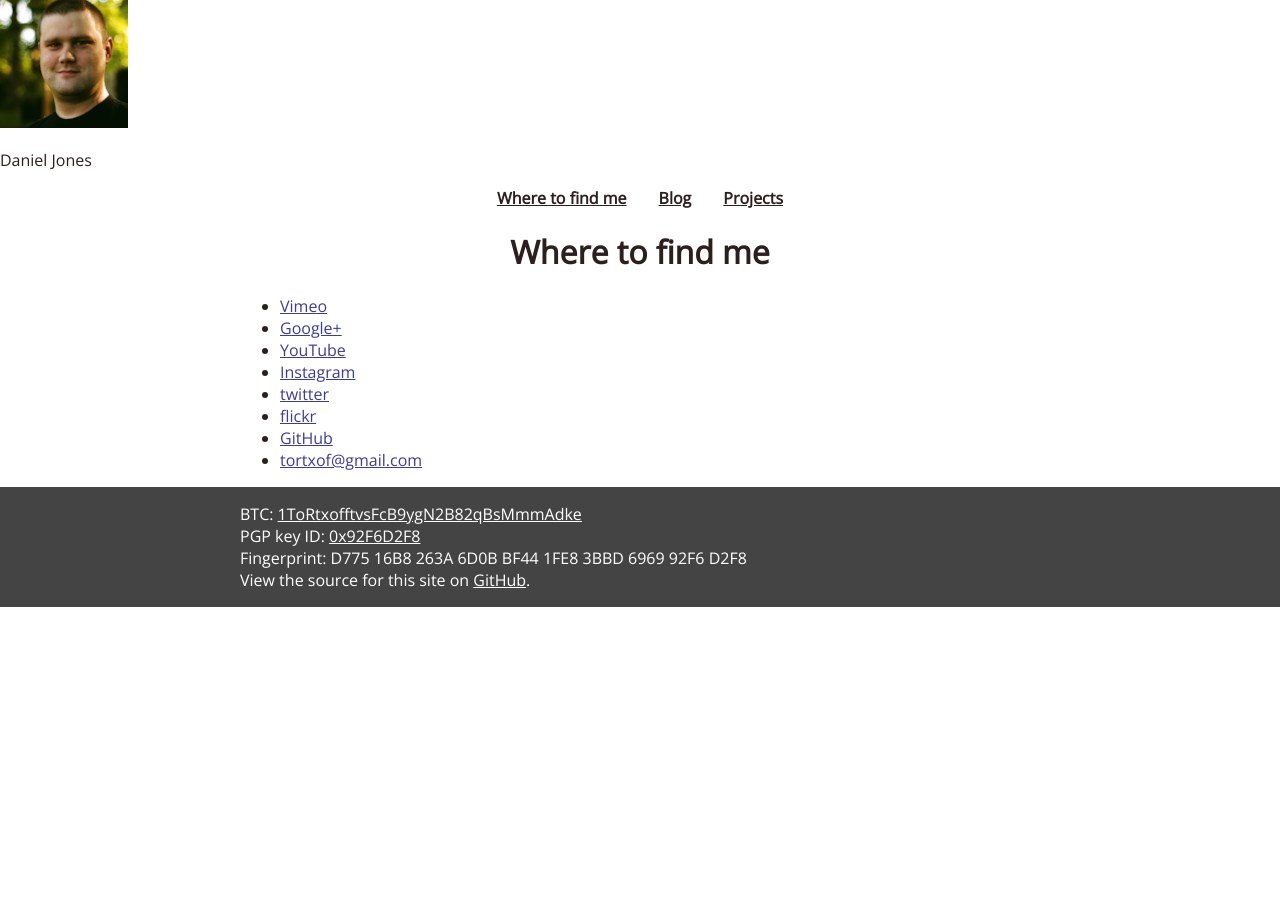
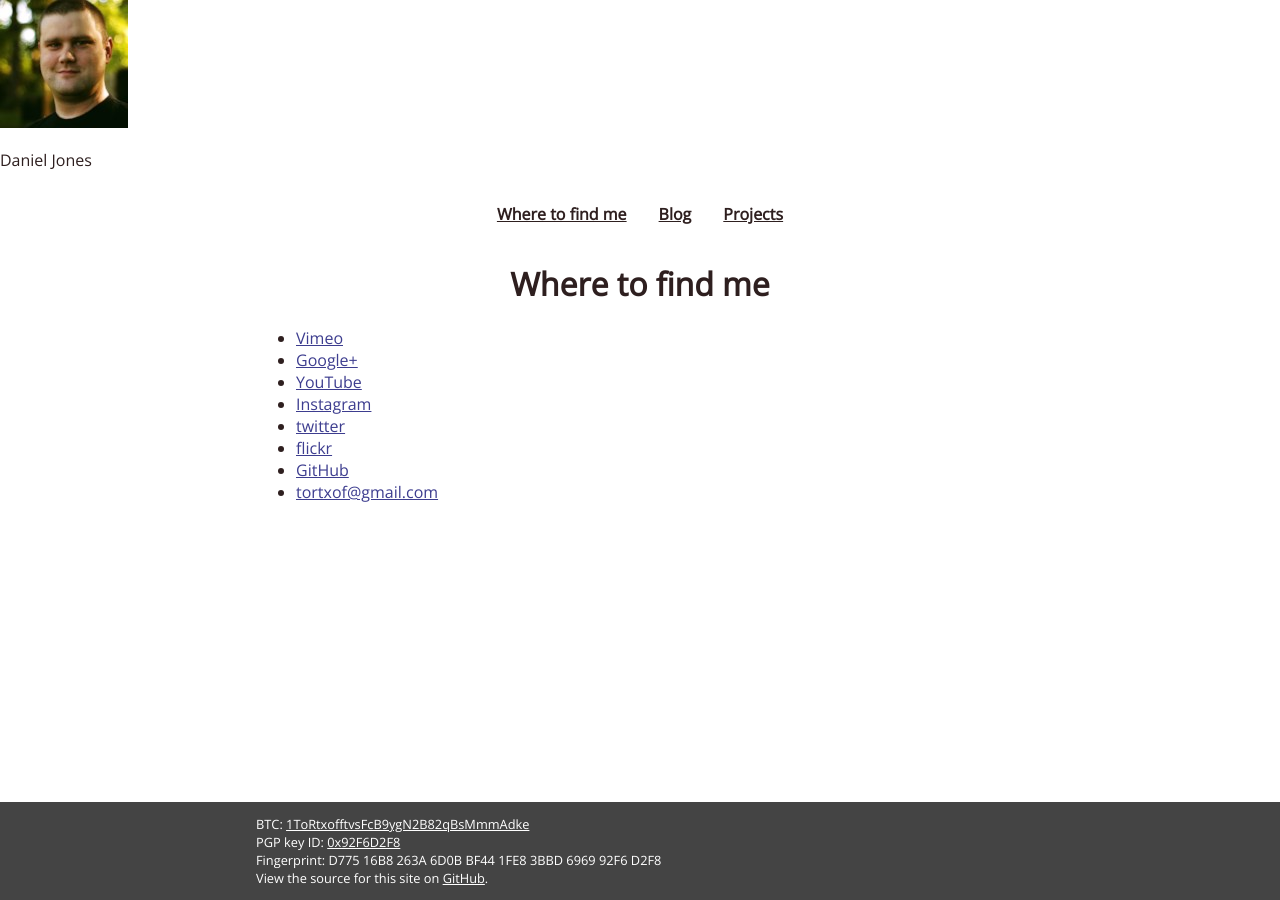
Before and after one commit to tortxof/djones.co-www, a Jekyll site: the page built from index.html, in a window 1280 px wide. Built offline with Jekyll 4.4.1, drawn with Linux system fonts in a browser that asks for light colours; a style sheet for code colours, icons or effects is not loaded.

Commit message:
Layout style changes

```diff
--- a/_layouts/default.html
+++ b/_layouts/default.html
@@ -18,7 +18,7 @@
 
     <nav>{% include nav.html %}</nav>
 
-    <div class="content">
+    <div class="main content">
       <h1>{{ page.title }}</h1>
       {{ content }}
     </div>
--- a/_sass/_layout.sass
+++ b/_sass/_layout.sass
@@ -1,13 +1,27 @@
+html
+  height: 100%
+
 body
   margin: 0
+  display: flex
+  flex-direction: column
+  min-height: 100%
 
 .content
+  box-sizing: border-box
+  width: 100%
   max-width: 50rem
   margin: 0 auto
   padding: 0 1rem
+
+.main.content
+  flex-grow: 1
 
 pre
   padding: .5rem 1rem
   overflow-x: auto
   margin-left: -1rem
   margin-right: -1rem
+
+footer
+  overflow: hidden
--- a/_sass/_typography.sass
+++ b/_sass/_typography.sass
@@ -9,3 +9,6 @@ pre code
 
 h1, h2
   text-align: center
+
+footer
+  font-size: 0.8rem
```
